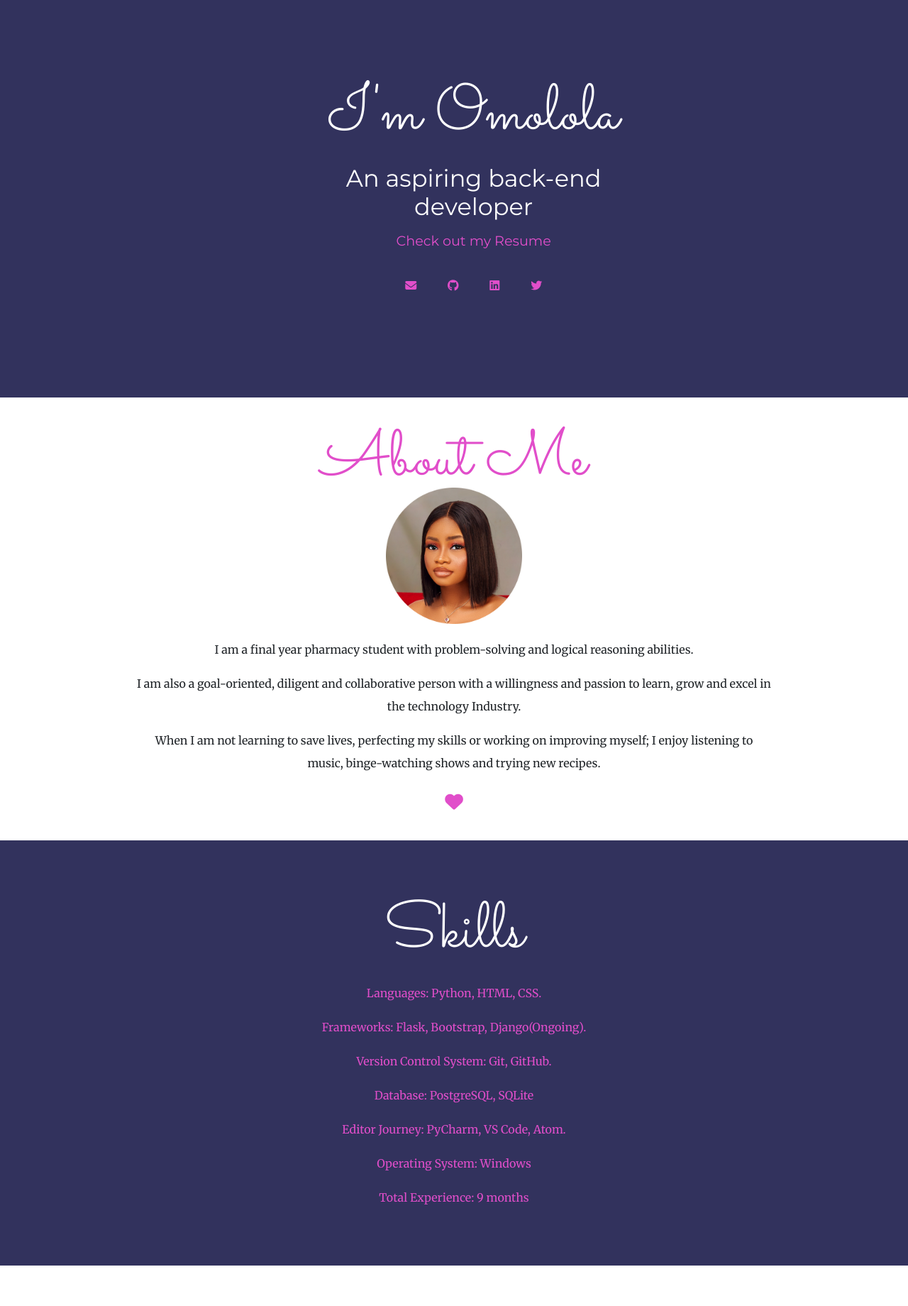
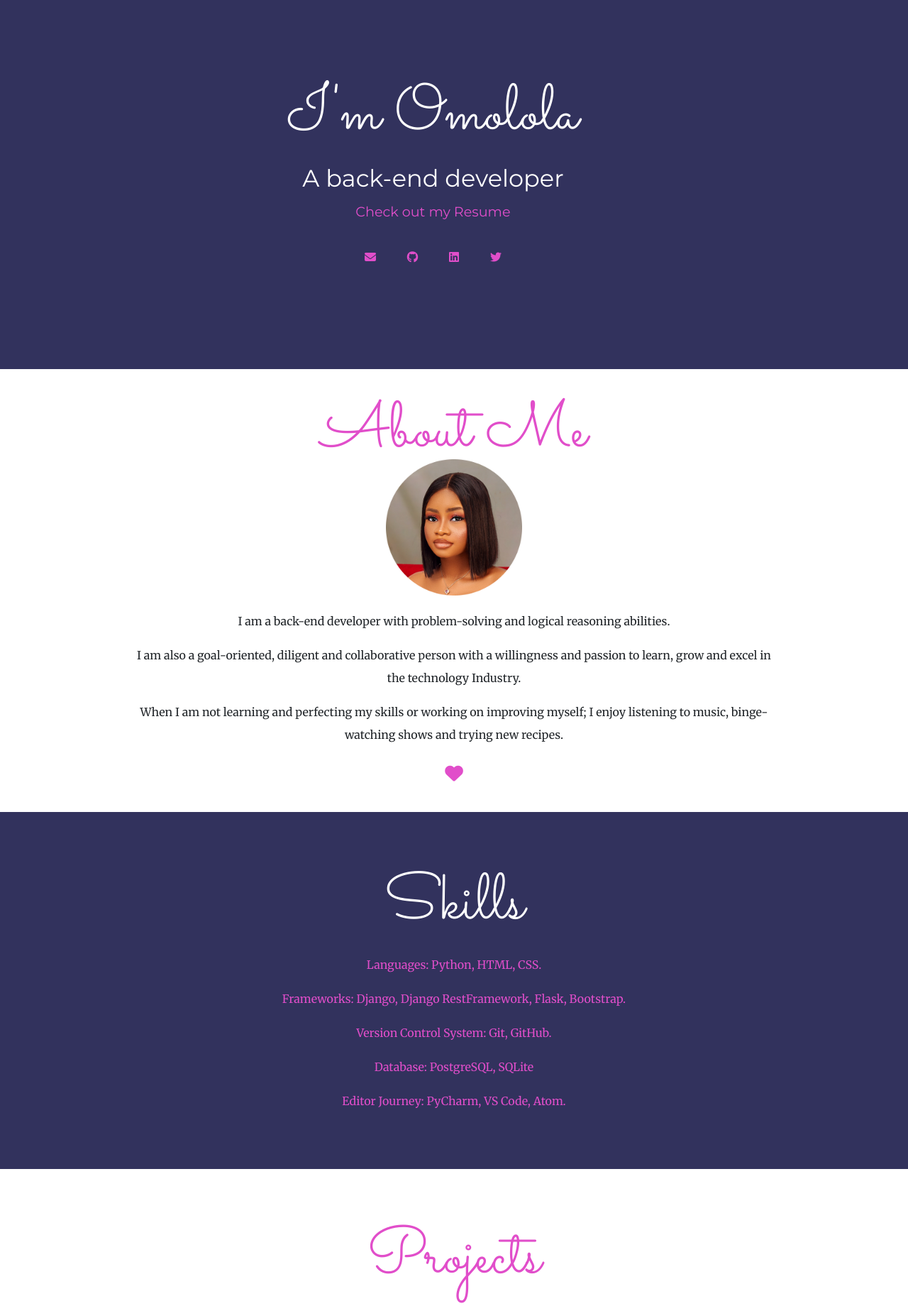
Before and after one commit to Lolita-codes/Portfolio_website, a Flask app: page / in a window 1280 px wide. Shown: the part 96-1936 px from the top of the page at 71% size. Run offline with Flask 2, Linux system fonts and the light colour scheme; some libraries are stand-ins or nearby versions.

Commit message:
Update made

```diff
--- a/templates/index.html
+++ b/templates/index.html
@@ -60,7 +60,7 @@
       <div class="row col">
         <div class="title-text align-content-center">
           <h1 class="big-heading">I'm Omolola</h1>
-          <h2>An aspiring back-end developer</h2>
+          <h2>A back-end developer</h2>
           <p><a class="resume btn-link" href="{{ url_for('check_resume') }}">Check out my Resume</a></p>
           <a href="mailto:lawalblessing4u@gmail.com" class="social-link fa-solid fa-envelope"></a>
           <a href="https://github.com/Lolita-codes" class="social-link fa-brands fa-github"></a>
@@ -75,9 +75,9 @@
   <section class="second-container" id="about">
     <h1>About Me</h1>
     <img src="static/lolaaa2.png" alt="Lola's picture"/>
-    <p>I am a final year pharmacy student with problem-solving and logical reasoning abilities.</p>
+    <p>I am a back-end developer with problem-solving and logical reasoning abilities.</p>
     <p>I am also a goal-oriented, diligent and collaborative person with a willingness and passion to learn, grow and excel in the technology Industry.</p>
-    <p>When I am not learning to save lives, perfecting my skills or working on improving myself;
+    <p>When I am not learning and perfecting my skills or working on improving myself;
       I enjoy listening to music, binge-watching shows and trying new recipes. </p>
     <i class="fa-solid fa-heart"></i>
   </section>
@@ -85,12 +85,10 @@
   <section class="third-container" id="skills">
     <h1>Skills</h1>
       <p>Languages: Python, HTML, CSS.</p>
-      <p>Frameworks: Flask, Bootstrap, Django(Ongoing).</p>
+      <p>Frameworks: Django, Django RestFramework, Flask, Bootstrap.</p>
       <p>Version Control System: Git, GitHub.</p>
       <p>Database: PostgreSQL, SQLite</p>
       <p>Editor Journey: PyCharm, VS Code, Atom.</p>
-      <p>Operating System: Windows</p>
-      <p>Total Experience: 9 months</p>
   </section>
 
   <section class="fourth-container" id="projects">
@@ -98,16 +96,24 @@
     <div id="carouselExampleControls" class="carousel slide" data-ride="carousel">
       <div class="carousel-inner">
         <div class="carousel-item active">
+          <h3 class="title"><a href="https://github.com/Lolita-codes/restaurant_capstone">Restaurant Capstone project</a></h3>
+            <p class="summary">A full-stack sales and inventory application built using Django<br><b>Technology Stack</b> - Python, Django, Bootstrap, PostgreSQL, Git, GitHub</p>
+        </div>
+        <div class="carousel-item">
+          <h3 class="title"><a href="https://github.com/Lolita-codes/api_project">Cafe API</a></h3>
+            <p class="summary">Created a well-documented RESTful API with authentication and authorization<br><b>Technology Stack</b> - Python, Django, Django-RestFramework, SQLite, Postman, Git, GitHub</p>
+        </div>
+        <div class="carousel-item">
           <h3 class="title"><a href="https://github.com/Lolita-codes/Cafe_rest_api">Cafe API</a></h3>
             <p class="summary">Created a well-documented Cafe API with RESTful routing from scratch<br><b>Technology Stack</b> - Python, Flask, SQLite, Postman, Git, GitHub</p>
         </div>
         <div class="carousel-item">
-           <h3 class="title"><a href="https://lolablogs.herokuapp.com/">Lola's Blog with Flask</a> </h3>
+           <h3 class="title"><a href="https://lolablogs.herokuapp.com/">A Blog website built with Flask</a> </h3>
             <p class="summary">A published fully-fledged blog website.<b> <br>Technology Stack -</b> Python, PostgreSQL, HTML, CSS, Bootstrap, Flask, WTForms, Git, GitHub, Heroku, gunicorn</p>
         </div>
         <div class="carousel-item">
-           <h3 class="title"><a href="https://github.com/Lolita-codes/my_site">Lola's Blog with Django</a> </h3>
-            <p class="summary">A blog website in the works.<b> <br>Technology Stack -</b> Python, PostgreSQL, HTML, CSS, Django, Git, GitHub</p>
+           <h3 class="title"><a href="https://github.com/Lolita-codes/my_site">Django Blog website</a> </h3>
+            <p class="summary">A full-stack website built with Django<b> <br>Technology Stack -</b> Python, PostgreSQL, HTML, CSS, Django, Git, GitHub</p>
         </div>
         <div class="carousel-item">
           <h3 class="title"><a href="https://github.com/Lolita-codes/Automated_data_entry">Automated Data Entry job</a></h3>
```
